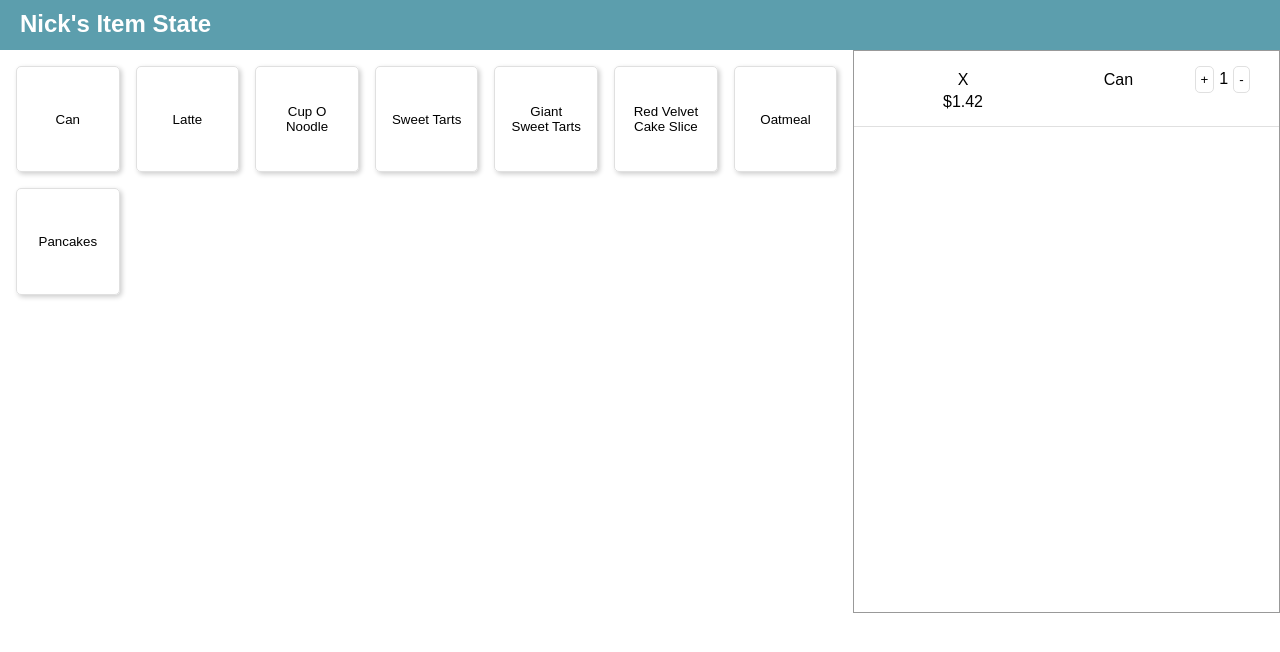
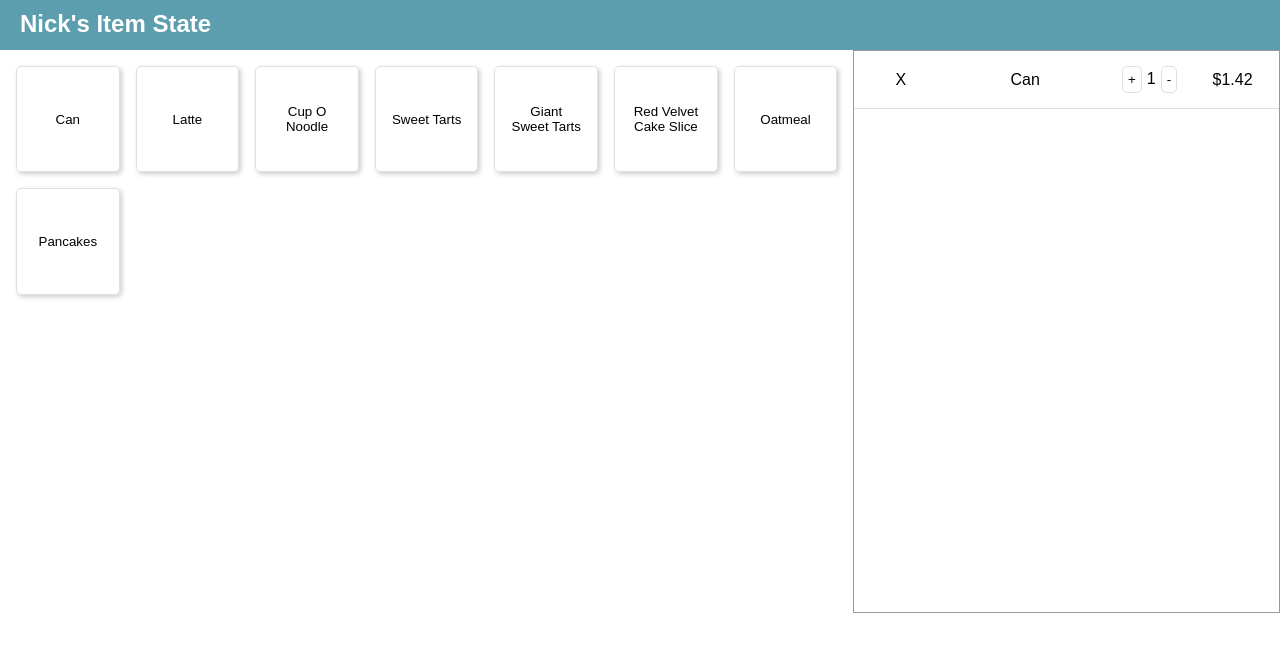
Before and after one commit to krames12/state-practice-in-react, a React (Create React App) app: page / in a window 1280 px wide. Both pictures are taken after a click on the button "Can". Shown: the top 652 px of the page. Built offline with nearby package versions, Linux system fonts and the light colour scheme.

Commit message:
cleaning up imports, checkout line lines up properly

```diff
--- a/src/App.css
+++ b/src/App.css
@@ -57,7 +57,7 @@ header h2 {
   padding: 15px 5px;
   border-bottom: 1px solid var(--light-grey);
   display: grid;
-  grid-template-columns: 2fr 1fr 1fr;
+  grid-template-columns: 1fr 2fr 1fr 1fr;
   justify-items: center;
   align-items: center;
 }
--- a/src/App.js
+++ b/src/App.js
@@ -1,7 +1,7 @@
 import React, { Component } from 'react';
 import ItemList from './ItemList';
 import Checkout from './Checkout';
-import CheckoutProvider, { CheckoutConsumer } from './CheckoutContext';
+import CheckoutProvider from './CheckoutContext';
 import './App.css';
 
 class App extends Component {
--- a/src/Checkout.js
+++ b/src/Checkout.js
@@ -2,7 +2,6 @@ import React, { Component } from 'react';
 import styled from "styled-components";
 import { CheckoutConsumer } from './CheckoutContext';
 import CheckoutItem from './CheckoutItem'
-import ProductList from './itemArray';
 
 class Checkout extends Component {
     render() {
--- a/src/CheckoutItem.js
+++ b/src/CheckoutItem.js
@@ -1,6 +1,5 @@
 import React, { Component } from 'react';
 import { CheckoutConsumer } from './CheckoutContext';
-import styled from 'styled-components';
 
 class CheckoutItem extends Component {
     constructor(props) {
--- a/src/Item.js
+++ b/src/Item.js
@@ -1,6 +1,4 @@
 import React, { Component } from 'react';
-import PropTypes from 'prop-types';
-import { CheckoutConsumer } from './CheckoutContext';
 
 class Item extends Component {
     constructor(props, context) {
```
